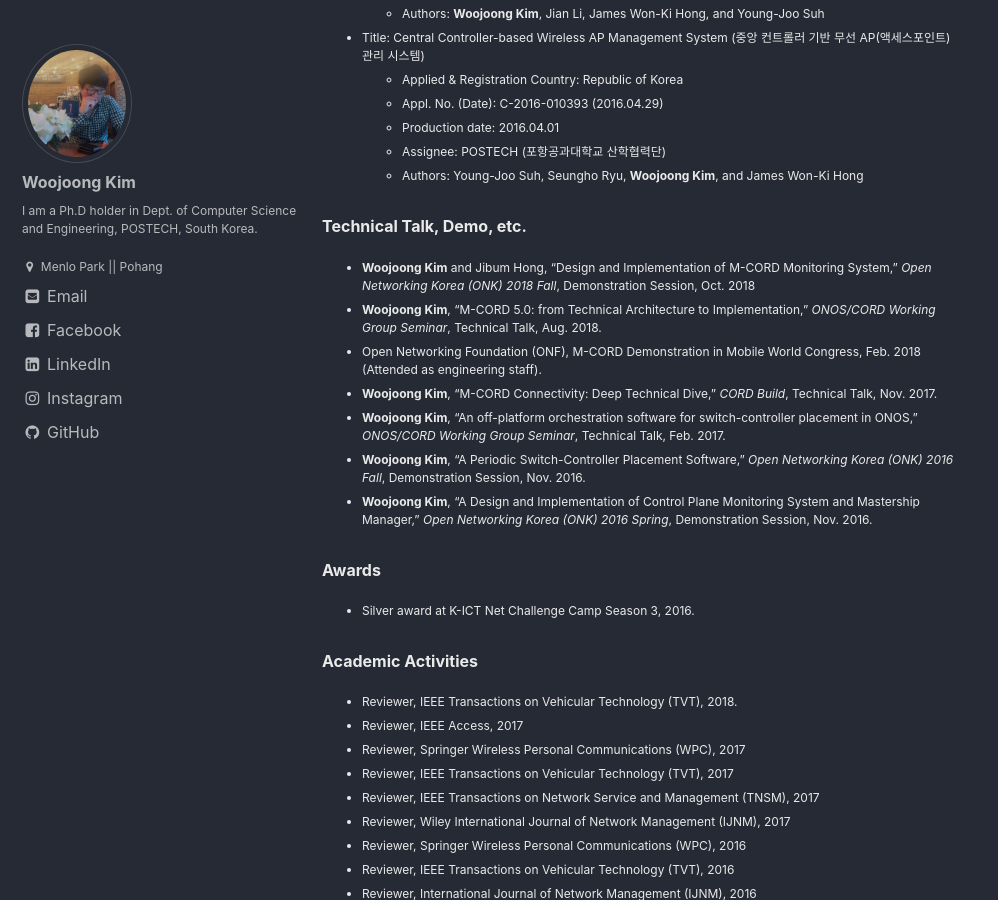
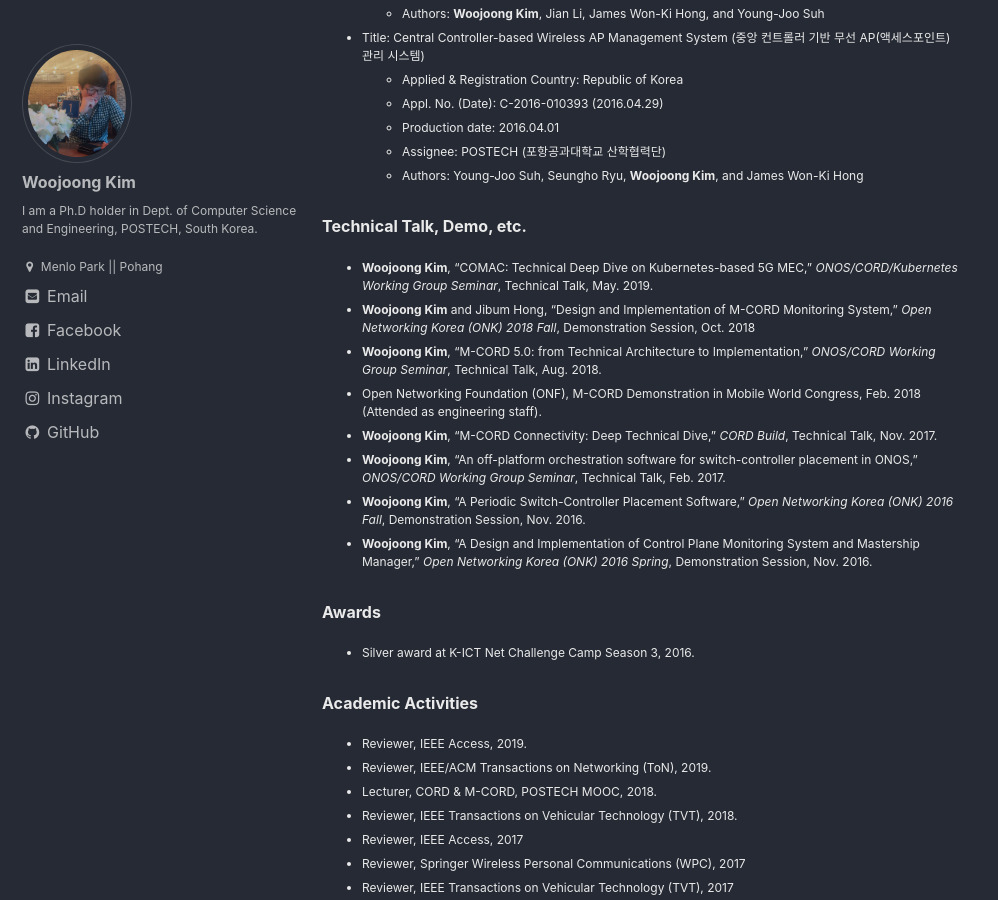
Before and after one commit to woojoong88/woojoong88.github.io, a Jekyll site: the page built from _pages/cv.md, in a window 1280 px wide and 900 px high, scrolled down 3931 px. Shown: the whole window, without its empty margins (0-998 px from the left). Built offline with Jekyll 4.4.1, drawn with Linux system fonts in a browser that asks for light colours.

Commit message:
add activities and technical talk

```diff
--- a/_pages/cv.md
+++ b/_pages/cv.md
@@ -134,6 +134,7 @@ date: 2018-01-20T22:20:52+00:00
     *   Authors: Young-Joo Suh, Seungho Ryu, **Woojoong Kim**, and James Won-Ki Hong
 
 ### Technical Talk, Demo, etc.
+* **Woojoong Kim**, "COMAC: Technical Deep Dive on Kubernetes-based 5G MEC," *ONOS/CORD/Kubernetes Working Group Seminar*, Technical Talk, May. 2019.
 * **Woojoong Kim** and Jibum Hong, "Design and Implementation of M-CORD Monitoring System," *Open Networking Korea (ONK) 2018 Fall*, Demonstration Session, Oct. 2018
 * **Woojoong Kim**, "M-CORD 5.0: from Technical Architecture to Implementation," *ONOS/CORD Working Group Seminar*, Technical Talk, Aug. 2018.
 * Open Networking Foundation (ONF), M-CORD Demonstration in Mobile World Congress, Feb. 2018 (Attended as engineering staff).
@@ -146,6 +147,9 @@ date: 2018-01-20T22:20:52+00:00
 * Silver award at K-ICT Net Challenge Camp Season 3, 2016.
 
 ### Academic Activities
+* Reviewer, IEEE Access, 2019.
+* Reviewer, IEEE/ACM Transactions on Networking (ToN), 2019.
+* Lecturer, CORD & M-CORD, POSTECH MOOC, 2018.
 * Reviewer, IEEE Transactions on Vehicular Technology (TVT), 2018.
 * Reviewer, IEEE Access, 2017
 * Reviewer, Springer Wireless Personal Communications (WPC), 2017
```
